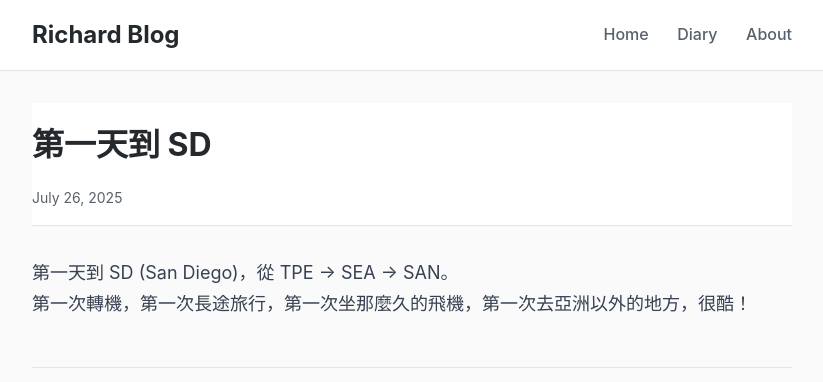
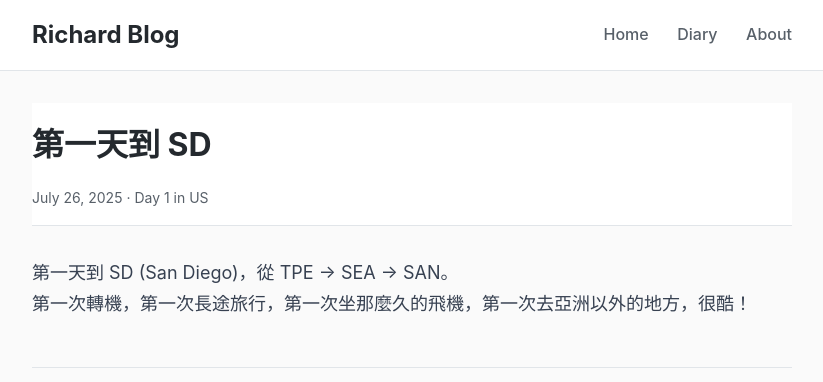
Before and after one commit to Richard080481/Richard-Blog, a Jekyll site: the page built from _posts/2025-07-26-first-day-in-sd.md, in a window 1280 px wide. Shown: the top 382 px of the page, without its empty margins (228-1051 px from the left). Built offline with Jekyll 4.4.1, drawn with Linux system fonts in a browser that asks for light colours.

Commit message:
add the us lived day counter

```diff
--- a/_layouts/post.html
+++ b/_layouts/post.html
@@ -5,7 +5,11 @@ layout: default
 <article>
   <header>
     <h1>{{ page.title }}</h1>
-    <div class="post-date">{{ page.date | date: "%B %d, %Y" }}</div>
+    {% assign start_ts = '2025-07-26' | date: '%s' %}
+    {% assign post_ts = page.date | date: '%s' %}
+    {% assign diff_seconds = post_ts | minus: start_ts %}
+    {% assign day_number = diff_seconds | divided_by: 86400 | plus: 1 %}
+    <div class="post-date">{{ page.date | date: "%B %d, %Y" }} · Day {{ day_number }} in US</div>
   </header>
 
   <div class="post-content">
```
